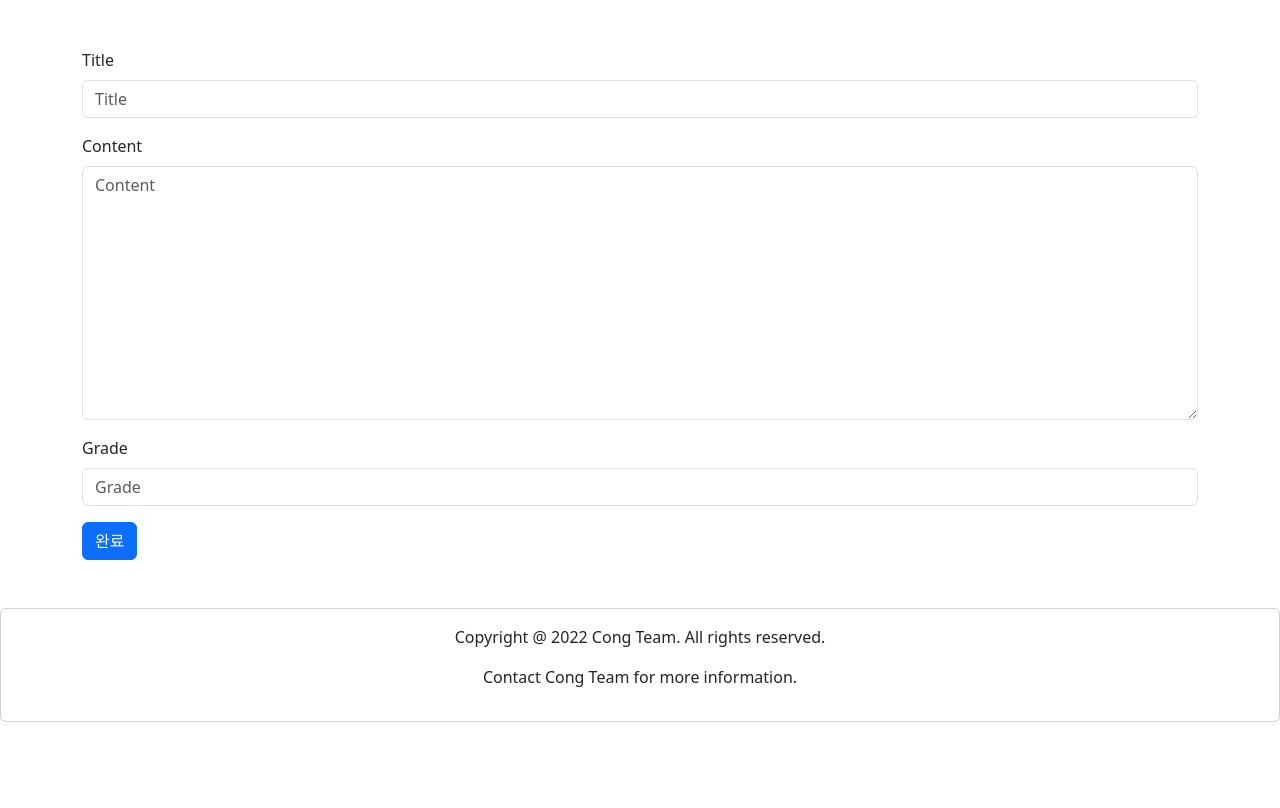
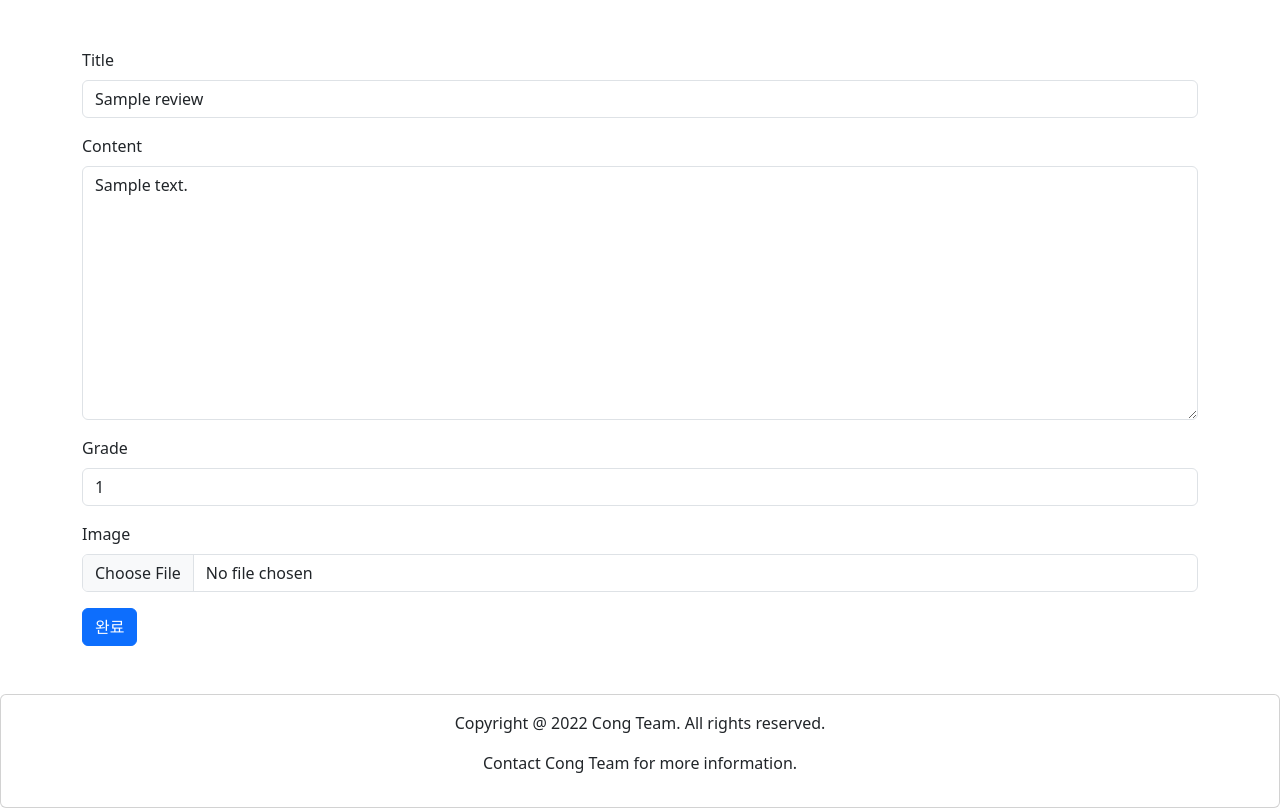
Before and after one commit to kimheekimhee/PJT-BEAN, a Django app: page /reviews/1/reviewupdate in a window 1280 px wide. Shown: the part 72-880 px from the top of the page. Before the commit the page ends 794 px from the top, so only its background shows below. Run offline with Django 3.2, Linux system fonts and the light colour scheme; a user stored in the database is signed in; tables that the repository leaves empty hold one stand-in row (values such as "Sample post"); grey boxes marked "Sample" are stand-in pictures; some libraries are stand-ins or nearby versions.

Commit message:
review/crud

```diff
--- a/reviews/templates/reviews/detail.html
+++ b/reviews/templates/reviews/detail.html
@@ -35,7 +35,7 @@
 
 
 <div class="container position-relative">
-    <a href="{% url 'reviews:reviewcreate' hotplace.pk %}" class="btn btn-primary position-fixed" style="right:10%; bottom:20%; font-size:larger;">후기 추가하기</a>
+    <a href="{% url 'reviews:reviewcreate' hotplace.pk %}" class="btn btn-primary position-fixed" style="right:10%; bottom:20%; font-size:larger;">+ review</a>
 
 
 <div class="tab-content" id="pills-tabContent">
@@ -67,7 +67,7 @@
                             {{review.grade}}
                             {% if request.user == review.user %}
                                 <div class="d-flex justify-content-end">
-                                    <a href="#" class="btn btn-warning">수정</a>
+                                    <a href="{% url 'reviews:reviewupdate' review.pk %}" class="btn btn-warning">수정</a>
                                     <a href="{% url 'reviews:reviewdelete' review.pk %}" class="btn btn-danger">삭제</a>
                                 </div>
                             {% endif %}
--- a/reviews/templates/reviews/reviewcreate.html
+++ b/reviews/templates/reviews/reviewcreate.html
@@ -5,6 +5,8 @@
 
 {% if request.resolver_match.url_name == 'reviewcreate' %}
 <h1> 리뷰쓰기 </h1>
+{% elif request.resolver_match.url_name == 'reviewudpate' %}
+<h1> 수정하기 </h1>
 {% endif %}
 
 <form action="" method="POST" enctype="multipart/form-data">
--- a/reviews/templates/reviews/reviewupdate.html
+++ /dev/null
@@ -1,12 +0,0 @@
-{% extends 'base.html' %}
-{% load django_bootstrap5 %}
-
-{% block content %}
-<form action="" method="POST" enctype="multipart/form-data">
-    {% csrf_token %}
-    {% bootstrap_form review_form %}
-    {% bootstrap_form review_image_form %}
-    {% bootstrap_button button_type="submit" content="완료" %}
-</form>
-
-{% endblock content %}
--- a/reviews/urls.py
+++ b/reviews/urls.py
@@ -11,5 +11,5 @@ urlpatterns = [
     path('<int:pk>/reviewcreate', views.reviewcreate, name='reviewcreate'),
     path('<int:pk>/reviewdelete', views.reviewdelete, name='reviewdelete'),
     path('<int:pk>/hotupdate', views.hotupdate, name='hotupdate'),
-    path('<int:pk>/reviewupdate', views.reviewupdate, name='reviewupadte'),
+    path('<int:pk>/reviewupdate', views.reviewupdate, name='reviewupdate'),
 ]
--- a/reviews/views.py
+++ b/reviews/views.py
@@ -125,14 +125,12 @@ def hotupdate(request, pk):
 
 @login_required
 def reviewupdate(request, pk):
-    hotplace = get_object_or_404(HotPlace, pk=pk)
-    review_form = ReviewForm(request.POST, request.FILES)
-    image_form = ReviewImageForm(request.POST, request.FILES)
+    review = get_object_or_404(Reviews, pk=pk)
+    review_form = ReviewForm(request.POST, request.FILES, instance=review)
+    image_form = ReviewImageForm(request.POST, request.FILES, instance=review)
     images = request.FILES.getlist("image")
     if review_form.is_valid() and image_form.is_valid():
         review = review_form.save(commit=False)
-        review.hotplace = hotplace
-        review.user = request.user
         if len(images):
             for image in images:
                 image_instance = ImageReviews(reviews=review, image=image)
@@ -140,12 +138,12 @@ def reviewupdate(request, pk):
                 image_instance.save()
         else:
             review.save()
-        return redirect('reviews:hotdetail', pk)
+        return redirect('reviews:hotdetail', review.hotplace.pk)
     else:
-        review_form = ReviewForm()
-        image_form = ReviewImageForm()
+        review_form = ReviewForm(instance=review)
+        image_form = ReviewImageForm(instance=review)
     context = {
         'review_form': review_form,
         'image_form': image_form
     }
-    return render(request, 'reviews/reviewupdate.html', context)
+    return render(request, 'reviews/reviewcreate.html', context)
```
